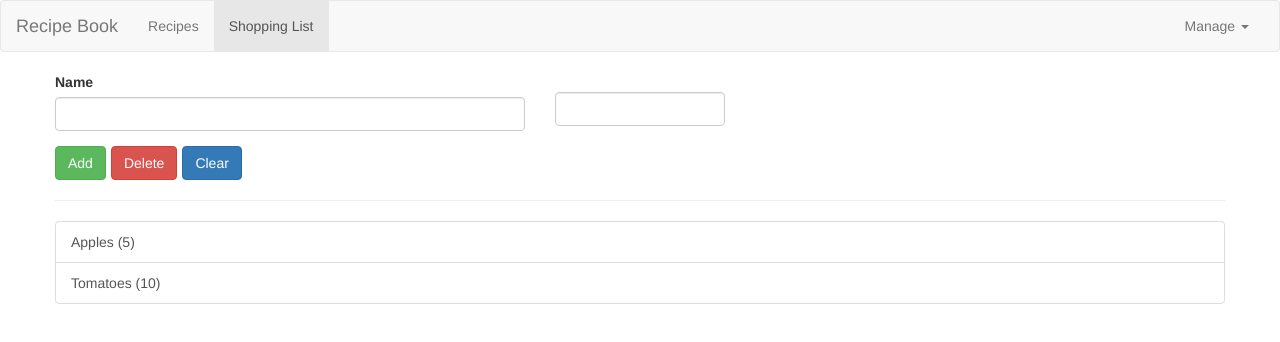
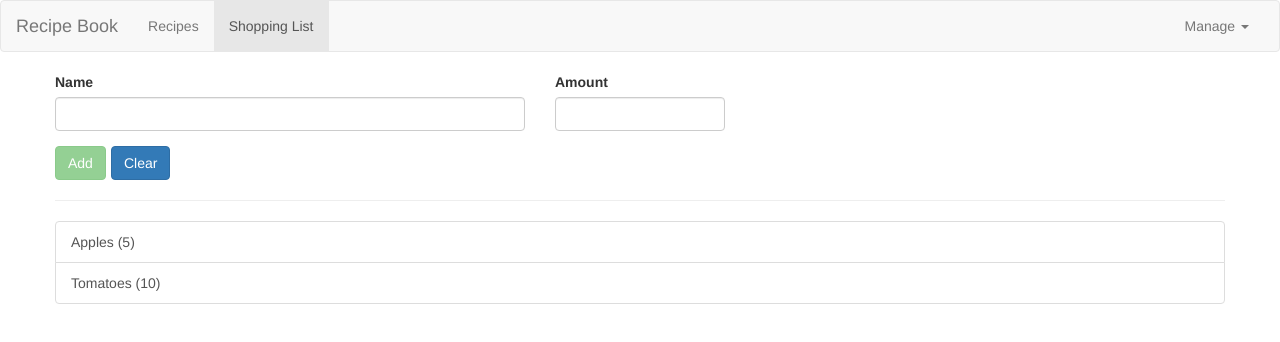
Before and after one commit to TomaEduard/angular-app, an Angular app: page /shopping-list in a window 1280 px wide. Shown: the top 342 px of the page. Built offline with nearby package versions, Linux system fonts and the light colour scheme.

Commit message:
added features on shopping-list form to managed sl service

```diff
--- a/src/app/shopping-list/shopping-edit/shopping-edit.component.html
+++ b/src/app/shopping-list/shopping-edit/shopping-edit.component.html
@@ -1,6 +1,7 @@
 <div class="row">
   <div class="col-xs-12">
-    <form>
+
+    <form (ngSubmit)="onSubmit(f)" #f="ngForm">
       <div class="row">
 
         <div class="col-xs-5 form-group">
@@ -9,17 +10,25 @@
             type="text"
             id="name"
             class="form-control"
-            #nameInput
+
+            name="name"
+            ngModel
+            required
           >
         </div>
 
         <div class="col-sm-2 form-group">
-          <label for="amount"></label>
+          <label for="amount">Amount</label>
           <input
             type="number"
             id="amount"
             class="form-control"
-            #amountInput
+
+            name="amount"
+            ngModel
+            required
+
+            pattern="^[1-9]+[0-9]*$"
           >
         </div>
 
@@ -27,9 +36,34 @@
 
       <div class="row">
         <div class="col-xs-12">
-          <button class="btn btn-success" type="submit" (click)="onAddItem()">Add</button>
-          <button class="btn btn-danger" style="margin-left: 5px;" type="button">Delete</button>
-          <button class="btn btn-primary" style="margin-left: 5px;" type="button">Clear</button>
+
+          <button
+            class="btn btn-success"
+            type="submit"
+            [disabled]="!f.valid"
+          >
+            {{ editMode ? 'Update' : 'Add' }}
+          </button>
+
+          <button
+            class="btn btn-danger"
+            style="margin-left: 5px;"
+            type="button"
+            (click)="onDelete()"
+            *ngIf="editMode"
+          >
+            Delete
+          </button>
+
+          <button
+            class="btn btn-primary"
+            style="margin-left: 5px;"
+            type="button"
+            (click)="onClear()"
+          >
+            Clear
+          </button>
+
         </div>
       </div>
 
--- a/src/app/shopping-list/shopping-edit/shopping-edit.component.ts
+++ b/src/app/shopping-list/shopping-edit/shopping-edit.component.ts
@@ -1,31 +1,71 @@
+import { Ingredient } from './../../shared/ingredient.model';
+import { Subscription } from 'rxjs';
 import { ShoppingListService } from './../shopping-list.service';
-import { Ingredient } from '../../shared/ingredient.model';
 import { Component,
   OnInit,
+  OnDestroy,
   ViewChild,
-  ElementRef,
-
 } from '@angular/core';
+import { NgForm } from '@angular/forms';
 
 @Component({
   selector: 'app-shopping-edit',
   templateUrl: './shopping-edit.component.html',
   styleUrls: ['./shopping-edit.component.css']
 })
-export class ShoppingEditComponent implements OnInit {
+export class ShoppingEditComponent implements OnInit, OnDestroy{
 
-  @ViewChild ('nameInput', { static: false }) nameInputRef: ElementRef;
-  @ViewChild ('amountInput', { static: false }) amountInputRef: ElementRef;
+  @ViewChild('f') stForm: NgForm;
+  subscription: Subscription;
 
-  constructor(private shoppingService: ShoppingListService) {}
+  // ngOnInit() -> set editMode = true and editedItemIndex = id of item when selected an item
+  editMode = false;
+  editedItemIndex: number;
 
-  ngOnInit() {}
+  editedItem: Ingredient;
 
-  onAddItem() {
-    const ingredientName = this.nameInputRef.nativeElement.value;
-    const ingredientAmount = this.amountInputRef.nativeElement.value;
-    const newIngredient = new Ingredient(ingredientName, ingredientAmount);
-    this.shoppingService.addIngredient(newIngredient);
+  constructor(private shoppingListService: ShoppingListService) {}
+
+  ngOnInit() {
+    this.subscription = this.shoppingListService.startedEditing
+      .subscribe(
+        (index: number) => {
+          this.editedItemIndex = index;
+          this.editMode = true;
+          this.editedItem = this.shoppingListService.getIngredient(index);
+          this.stForm.setValue({
+            name: this.editedItem.name,
+            amount: this.editedItem.amount
+          })
+        }
+      )
+  }
+
+  onSubmit(form: NgForm) {
+    const value = form.value;
+    const newIngredient = new Ingredient(value.name, value.amount);
+
+    if (this.editMode) {
+      this.shoppingListService.updateIngredient(this.editedItemIndex, newIngredient)
+    } else {
+      this.shoppingListService.addIngredient(newIngredient);
+    }
+    this.editMode = false;
+    form.reset();
+  }
+
+  onClear() {
+    this.stForm.reset();
+    this.editMode = false
+  }
+
+  onDelete() {
+    this.shoppingListService.deleteIngredient(this.editedItemIndex);
+    this.onClear();
+  }
+
+  ngOnDestroy() {
+    this.subscription.unsubscribe();
   }
 
 }
--- a/src/app/shopping-list/shopping-list.component.html
+++ b/src/app/shopping-list/shopping-list.component.html
@@ -1,17 +1,20 @@
 <div class="row">
   <div class="col-xl-10">
+
     <app-shopping-edit></app-shopping-edit>
+
     <hr>
+
     <ul class="list-group">
       <a
-        href="#"
         class="list-group-item"
         style="cursor: pointer"
-        *ngFor='let ingredient of ingredients'
+        *ngFor="let ingredient of ingredients; let i = index"
+        (click)="onEditItem(i)"
       >
         {{ ingredient.name }} ({{ ingredient.amount }})
       </a>
+    </ul>
 
-    </ul>
   </div>
 </div>
--- a/src/app/shopping-list/shopping-list.component.ts
+++ b/src/app/shopping-list/shopping-list.component.ts
@@ -16,11 +16,11 @@ export class ShoppingListComponent implements OnInit, OnDestroy {
   ingredients: Ingredient[];
   private igChangeSub: Subscription;
 
-  constructor(private shoppingList: ShoppingListService) { }
+  constructor(private shoppingListService: ShoppingListService) { }
 
   ngOnInit() {
-    this.ingredients = this.shoppingList.getIngredients();
-    this.igChangeSub = this.shoppingList.ingredientsChanged
+    this.ingredients = this.shoppingListService.getIngredients();
+    this.igChangeSub = this.shoppingListService.ingredientsChanged
       .subscribe(
         (ingredients: Ingredient[]) => {
           this.ingredients = ingredients
@@ -32,4 +32,8 @@ export class ShoppingListComponent implements OnInit, OnDestroy {
     this.igChangeSub.unsubscribe();
   }
 
+  onEditItem(index: number){
+    this.shoppingListService.startedEditing.next(index);
+  }
+
 }
--- a/src/app/shopping-list/shopping-list.service.ts
+++ b/src/app/shopping-list/shopping-list.service.ts
@@ -4,6 +4,7 @@ import { Subject } from 'rxjs';
 export class ShoppingListService {
 
     ingredientsChanged = new Subject<Ingredient[]>();
+    startedEditing = new Subject<number>();
 
     private ingredients: Ingredient[] = [
         new Ingredient('Apples', 5),
@@ -15,6 +16,10 @@ export class ShoppingListService {
     getIngredients() {
         return this.ingredients.slice();
         // return [...this.recipes];
+    }
+
+    getIngredient(index: number) {
+        return this.ingredients[index];
     }
 
     addIngredient(ingredients: Ingredient) {
@@ -31,5 +36,14 @@ export class ShoppingListService {
         this.ingredientsChanged.next(this.ingredients.slice());
     }
 
+    updateIngredient(index: number, newIngredient: Ingredient) {
+        this.ingredients[index] = newIngredient;
+        this.ingredientsChanged.next(this.ingredients.slice());
+    }
 
+    deleteIngredient(index: number) {
+        // splice allow to start at first element(index) and remove what number of element (1)
+        this.ingredients.splice(index, 1);
+        this.ingredientsChanged.next(this.ingredients.slice())
+    }
 }
```
